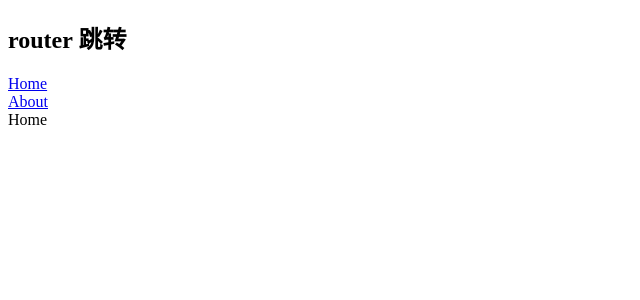
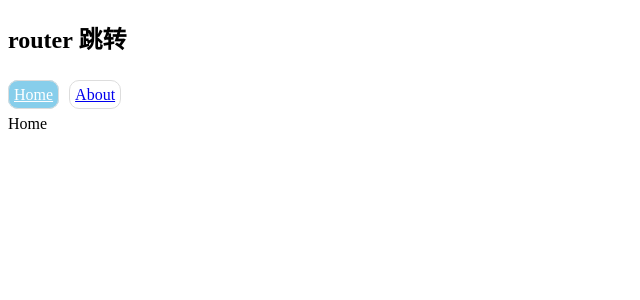
Before and after one commit to zs-zc/myReact_sgg, a React (Create React App) app: page /home in a window 1280 px wide. Shown: the top 300 px of the page, without its empty margins (0-640 px from the left). Built offline with nearby package versions, Linux system fonts and the light colour scheme.

Commit message:
fix:路由的高亮显示

```diff
--- a/public/index.html
+++ b/public/index.html
@@ -1,22 +1,28 @@
 <!DOCTYPE html>
 <html lang="en">
+
 <head>
   <meta charset="utf-8" />
   <!-- <link rel="icon" href="%PUBLIC_URL%/favicon.ico" /> -->
   <meta name="viewport" content="width=device-width, initial-scale=1" />
   <meta name="theme-color" content="#000000" />
-    <meta
-      name="description"
-      content="Web site created using create-react-app"
-    />
+  <meta name="description" content="Web site created using create-react-app" />
   <!-- <link rel="apple-touch-icon" href="%PUBLIC_URL%/logo192.png" />
 
     <link rel="manifest" href="%PUBLIC_URL%/manifest.json" /> -->
 
   <title>REA App 0-1</title>
 </head>
+<style>
+  .demo1 {
+    background-color: skyblue;
+    color: #fff;
+  }
+</style>
+
 <body>
   <noscript>You need to enable JavaScript to run this app.</noscript>
   <div id="root"></div>
 </body>
+
 </html>
--- a/src/App.jsx
+++ b/src/App.jsx
@@ -8,16 +8,15 @@ export default class App extends Component {
         return (
             <div>
                 <h2>router 跳转</h2>
-                <div>
-                    <MyNavLink to="/home" >Home</MyNavLink>
-                    <br />
-                    <MyNavLink to="/about" >About</MyNavLink>
+                <div >
+                    <MyNavLink to="/home" >Home</MyNavLink >
+                    <MyNavLink to="/about" style={{ marginLeft: '10px' }}>About</MyNavLink>
                 </div>
                 <div>
                     <Route path="/about" component={About} />
                     <Route path="/home" component={Home} />
                 </div>
-            </div>
+            </div >
 
         )
     }
--- /dev/null
+++ b/src/components/MyNavLink/index.css
@@ -0,0 +1,8 @@
+.defaultDemo {
+    width: 200px;
+    height: 40px;
+    border: 1px solid #ddd;
+    line-height: 40px;
+    border-radius: 10px;
+    padding: 5px;
+}
--- a/src/components/MyNavLink/index.jsx
+++ b/src/components/MyNavLink/index.jsx
@@ -1,9 +1,10 @@
 import React, { Component } from 'react'
 import { NavLink } from 'react-router-dom'
+import "./index.css"
 export default class MyNavLink extends Component {
     render() {
         return (
-            <NavLink {...this.props} />
+            <NavLink activeClassName='demo1' className="defaultDemo" {...this.props} />
         )
     }
 }
```
Lines whose indentation alone changed are shown as unchanged.
